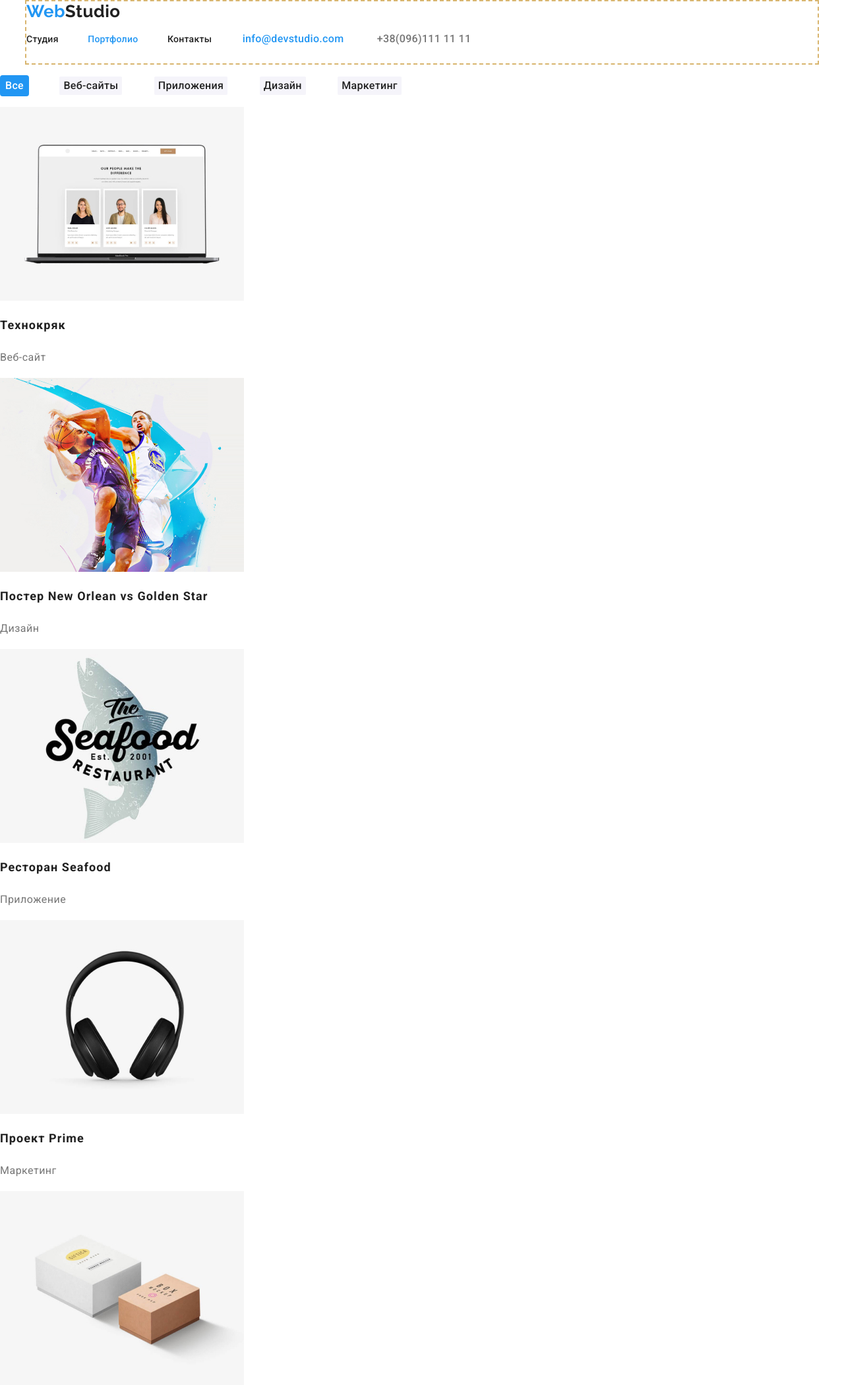
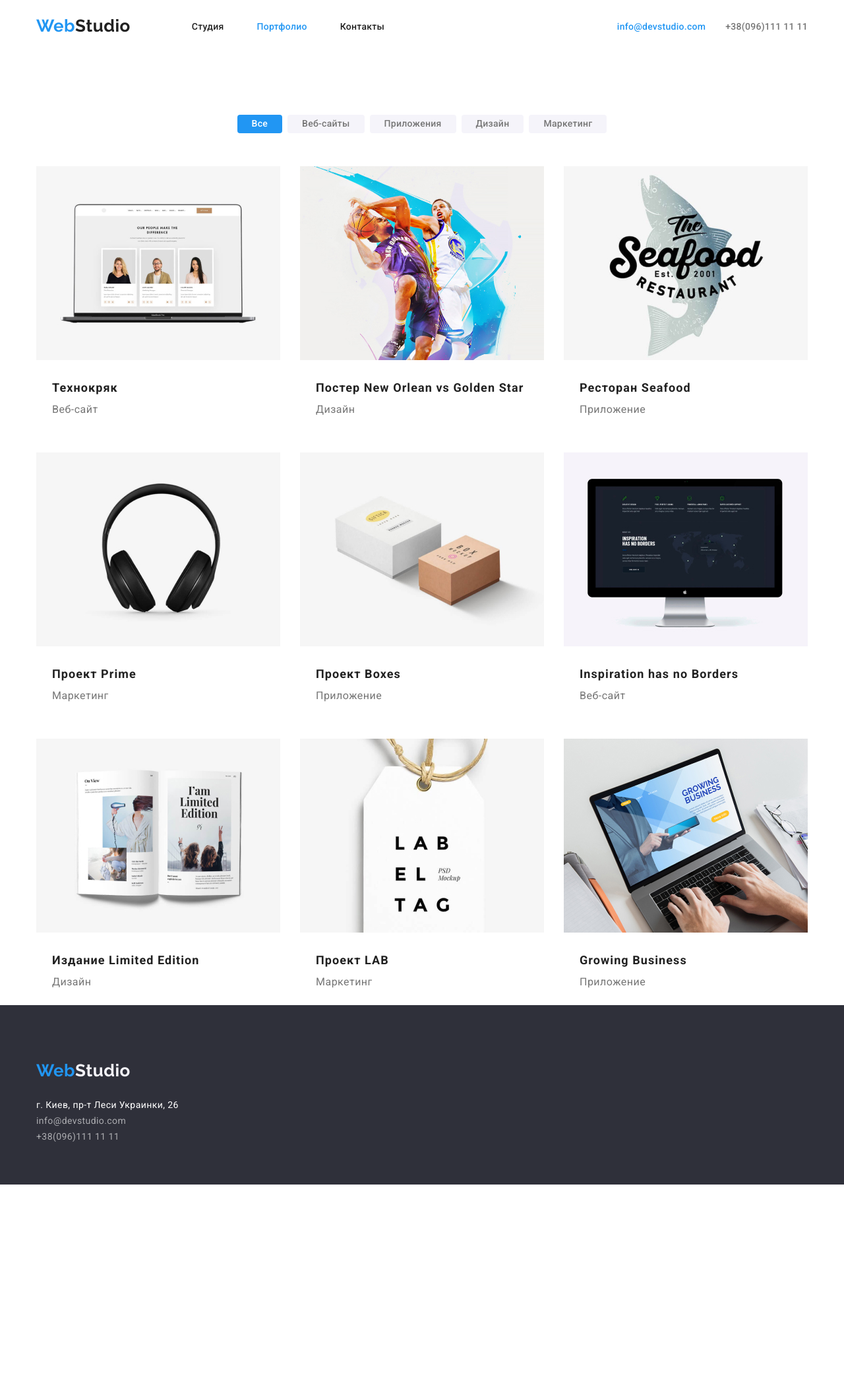
Before and after one commit to xxArtur/goit-markup-hw-03, a plain HTML site: page portfolio.html in a window 1280 px wide. Shown: the top 2103 px of the page at 66% size. After the commit the page ends 1796 px from the top, so only its background shows below. Drawn offline with Linux system fonts and the light colour scheme.

Commit message:
правка

```diff
--- a/css/style.css
+++ b/css/style.css
@@ -8,75 +8,111 @@
 }
 
 body {
-    background-color: var(--primary-white-color);
   color: var(--title-text-color);
   font-family: Roboto, sans-serif;
   letter-spacing: 0.03em;
-    margin: 0cm;
+  margin: 0;
+  padding: 0;
+
 }
 
 ul {
-
+  margin: 0;
   padding: 0;
   list-style-type: none;
 }
-  .page-heder{
-    background-color: #757575;
+h1,h2,h3,h4,p{
+  margin: 0;
+  padding: 0;
 }
 
 .container {
+  margin-right: auto;
+  margin-left: auto;
+  width: 1170px;
+  padding-left: 15px;
+  padding-right: 15px;
   margin: 0 auto;
-    width: 1200px;
-    border: 2px dashed #d8b56e;
-
-    /* display: inline;
-   box-sizing: border-box;
-   margin-top: 20px;
-margin-right: 10px;
-margin-bottom: 15px;
-margin-left: 30px;
-    padding: 0 15px; */
-
-
 
 }
 
-  .links {
-    text-decoration: none;
+/* heder */
+.hed {
+  background: #FFFFFF;
 
 }
 
+.header-inner {
+  display: flex;
+  justify-content: space-between;
+}
 
-  /* логотип */
+.list {
+  list-style: none;
+}
+
+
 .logo {
+  display: flex;
+  text-decoration: none;
+
   font-family: Raleway, sans-serif;
   font-weight: 700;
   font-size: 26px;
   line-height: 1.19;
-    text-decoration: none;
+  padding: 24px 0 25px 0;
+
+
   color:var(--title-text-color);
+
 }
 
 .logo-color {
-    color: var(--accent-color);
+  color:var(--accent-color)
+}
+
+.logo.footer {
+  color:var(--backgroynd-color-two);
+  margin-top: 60px;
+}
+
+.logo-link {
+  align-items: center;
+}
+
+.site-menu {
+  display: flex;
+  margin-left: 93px;
+
+  font-size: 15px;
+  line-height: 1.2;
+  text-decoration: none;
+}
+
+.menu-item:not(:last-child) {
+  margin-left: 0;
+  margin-right: 50px;
 }
 
 
+
 .main-nav {
-  display: inline-block;
-
+  display: flex;
+  align-items: center;
+  justify-content: space-between;
 }
 
-.menu-item {
-  display: inline-block;
-  margin-right: 40px;
-
+.main-nav.list {
+  justify-content: flex-end;
 }
 
-  /* навигація */
+.main-nav .item+ .item {
+  margin-left: 50px;
+}
 
-  .menu-list .menu-link {
+.menu-link {
   color: var(--title-text-color);
+  font-family: 'Roboto';
   font-weight: 500;
   font-size: 14px;
   line-height: 1.14;
@@ -84,7 +120,12 @@ margin-left: 30px;
   text-decoration: none;
 }
 
-  .menu-list .menu-link-active{
+.menu-link:hover {
+  color:  var(--accent-color);
+}
+
+
+.menu-link.active{
   color:  var(--accent-color);
   font-weight: 500;
   font-size: 14px;
@@ -93,14 +134,56 @@ margin-left: 30px;
   text-decoration: none;
 }
 
+/* button */
 
-  /* герой */
-  .hero {
-    background-color: var(--background-color-wan);
-    background-size: cover;
-    background-position: center;
+.button {
+  color:#757575;
+  font-family: Roboto, sans-serif;
+  font-weight: 500;
+  font-size: 14px;
+  line-height: 1.14;
+  letter-spacing: 0.02em;
+  text-decoration: none;
+}
+
+.button:hover {
+  color: var(--accent-color);
+}
+
+.button.primary {
+  color: var(--accent-color);
+}
+
+.button.primary-top {
+  color: var(--primary-white-color);
+  background-color: var(--accent-color);
+  border-color:var(--accent-color);
+  border-radius: 4px;
+
+  font-weight: 700;
+  font-size: 16px;
+  line-height: 1.88;
+
+  letter-spacing: 0.06em;
+  padding: 10px 32px 10px 32px;
+  margin-bottom: 200px;
+
+}
+/* end button */
+/* end heder  */
+
+
+/* hero */
+.fon {
+  background-color:var(--background-color-wan);
+  display: flex;
+  align-items: center;
   text-align: center;
 }
+
+/* .hero {
+
+} */
 
 .hero-title {
   color: var(--primary-white-color);
@@ -110,101 +193,93 @@ margin-left: 30px;
   text-align: center;
   letter-spacing: 0.06em;
   text-transform: uppercase;
+
+  margin-top: 200px;
+  margin-bottom: 30px;
 }
 
-  .button {
-    border-radius: 3px;
-    color: var(--title-text-color);
-    background-color: var(--primary-white-color);
-    font-family: Roboto, sans-serif;
-    font-weight: 500;
-    font-size: 14px;
-    line-height: 1.14;
-    letter-spacing: 0.02em;
-    text-decoration: none;
+/* end hero */
+
+.list {
+  display: flex;
+
 }
 
-  .button.primary-top {
-    color: var(--primary-white-color);
-    background-color: var(--accent-color);
-    border-color:var(--accent-color);
+.list .item+ .item {
+  margin-left: 30px;
 }
 
-  .button.primary {
-    color:var(--accent-color);
-    background-color: var(--primary-white-color);
-    border-color: transparent;
+.feature-list {
+  font-family: 'Roboto';
+  font-weight: 700;
+  font-size: 14px;
+  line-height: 16px;
+  letter-spacing: 0.03em;
+  text-transform: uppercase;
+  color:var(--title-text-color);
 }
 
-  .button.primary:hover {
-    color: var(--primary-white-color);
-    background-color: var(--accent-color);
-    border-color:var(--accent-color);
-  }
+.p-text {
+  font-family: 'Roboto';
 
-  .button.secondary {
-     color: var(--accent-color);
-     background-color: var(--primary-white-color);
-     border-color: var(--accent-color);
-  }
-
-  .button.tell {
+  font-weight: 400;
+  font-size: 14px;
+  line-height: 1.71;
+  letter-spacing: 0.03em;
   color:var(--text-color);
-    background-color:var(--primary-white-color);
-  }
-
-  .button.tell:hover {
-    color: var(--accent-color);
-    background-color: var(--primary-white-color);
-    border-color: var(--accent-color);
-  }
-
-  .list {
-    font-size: 24px;
-    font-weight: 400;
-    text-decoration: none;
-    list-style: none;
 }
 
 
-  /* Особливості */
+.specifics {
+  margin-top: 94px;
+}
 
-  .section-title {
-    font-weight: 700;
-    font-size: 36px;
-    line-height: 1.167;
+.works {
+  padding-top: 94px;
   text-align: center;
 }
 
+.section-title-works {
+  font-weight: 700;
+  font-size: 36px;
+  line-height: 42px;
+  text-align: center;
+  letter-spacing: 0.03em;
 
-  .feature-list {
-    color: var(--title-text-color);
-    font-weight: 700;
-    font-size: 14px;
-    line-height: 1.14;
-    text-transform: uppercase;
+  color:var(--title-text-color);
+
+  margin-bottom: 50px;
+
+}
+
+.working {
+  align-items: center;
+  justify-content:space-between;
+  padding-bottom: 94px;
 }
 
 
-  .p-text {
-    font-weight: 400;
-    font-size: 14px;
-    line-height: 1.71;
-    color: var(--text-color) ;
+.section-title-comand {
+  font-weight: 700;
+  font-size: 36px;
+  line-height: 42px;
+  text-align: center;
+  letter-spacing: 0.03em;
+
+  color:var(--title-text-color);
+  padding-top: 94px;
+  margin-bottom: 50px;
 }
 
-
-/* команда*/
-
-  .comand {
-    background-color: #F5F4FA;
-    background-size: 1600px 650px;
+.comand-list {
+  display: flex;
+  align-items: center;
+  justify-content:space-between;
+  padding-bottom: 94px;
 }
 
-  .comand-list .list{
-    font-size: 16px;
-    line-height: 1.19;
-
+.comand-item {
+  text-align: center;
 }
 
 .comand-name {
@@ -212,6 +287,19 @@ margin-left: 30px;
   font-weight: 500;
   font-size: 16px;
   line-height: 1.19;
+  color:var(--title-text-color);
+}
+
+
+.address {
+  font-family: 'Roboto';
+  font-style: normal;
+  font-weight: 400;
+  font-size: 14px;
+  line-height: 1.71;
+  letter-spacing: 0.03em;
+  text-align: left;
+  padding-bottom: 60px;
 }
 
 .p-name {
@@ -222,31 +310,12 @@ margin-left: 30px;
   color: #757575;
 }
 
-
-
-  .fon {
-    background-color:#2F303A;
-  }
-
-
-  .address {
-    font-family: 'Roboto';
-    font-style: normal;
+.p-text {
   font-weight: 400;
   font-size: 14px;
   line-height: 1.71;
-    letter-spacing: 0.03em;
+  color: var(--text-color) ;
 }
-
-  .logo-footer {
-    font-family: Raleway, sans-serif;
-    font-weight: 700;
-    font-size: 26px;
-    line-height: 1.19;
-    text-decoration: none;
-    color:var(--backgroynd-color-two);
-  }
-
 .address .p-text {
   color:var(--primary-white-color);
 }
@@ -255,40 +324,92 @@ margin-left: 30px;
   color: rgba(255, 255, 255, 0.6)
 }
 
+.links {
+  margin-top: 94px;
+}
+.menu-list {
+  display: flex;
+  justify-content: center;
+  margin-bottom: 50px;
+}
 
-  /* портфоліо */
-
-  .button {
+.menu-items {
   font-weight: 500;
   font-size: 16px;
   line-height: 1.62;
-    border: 2px solid black;
-    border-radius: 4px;
-    border-color: var(--primary-white-color);
-    background-color: #F5F4FA;
+
+  text-align: center;
+  letter-spacing: 0.03em;
+
+  color:var(--title-text-color);
 }
 
-  .button:active {
-    color: var(--primary-white-color);
-    background-color: var(--accent-color);
+.button.menu {
+  padding: 6px 22px;
+  border-radius: 4px;
+  background-color:var(--backgroynd-color-two);
+  border: 0;
 }
 
-  .button.menu:hover,
-  .button.menu:focus {
-    border-color: var(--accent-color);
+.button.menu.active {
+
+  background-color:var(--accent-color);
+  color:var(--primary-white-color);
+}
+
+.button.menu:hover {
+  background-color:var(--accent-color);
+  color:var(--primary-white-color);
+}
+
+.menu-items:not(:last-child) {
+  margin-left: 0;
+  margin-right: 8px;
+
+}
+
+
+.services-list {
+
+  display: flex;
+  flex-wrap: wrap;
+}
+
+.services-item {
+  width: 370px;
+  margin-right: 30px;
+  margin-bottom: 30px;
+}
+
+.services-item:nth-child(3n) {
+  margin-right: 0;
+}
+
+.services-item:nth-last-child(-n + 3) {
+  margin-bottom: 0;
 }
 
 .services-name {
   font-weight: 700;
   font-size: 18px;
-    line-height: 2;
+  line-height: 2.0;
   letter-spacing: 0.06em;
 
+  color:var(--title-text-color);
+
+  margin-top: 20px;
+  margin-left: 24px;
 }
 
 .services-p {
+
   font-weight: 400;
   font-size: 16px;
-    line-height: 1.875;
-    color:var(--text-color)
+  line-height: 1.88;
+  letter-spacing: 0.03em;
+
+  color:var(--text-color);
+
+  margin-bottom: 20px;
+  margin-left: 24px;
 }
--- a/portfolio.html
+++ b/portfolio.html
@@ -12,103 +12,110 @@
 </head>
 <body>
 
-    <header >
+    <header class="hed">
+        <!--Шапка-->
        <div class="container">
-        <!--Шапка-->
+           <div class="header-inner">
                <nav class="main-nav">
                    <a href="" class="logo"><span class="logo-color">Web</span>Studio</a>
-
-            <ul class="menu-list">
+                   <ul class="site-menu list">
                        <li class="menu-item"><a class="menu-link" href="./index.html">Студия</a></li>
-                <li class="menu-item"><a class="menu-link-active" href="./portfolio.html">Портфолио</a></li>
+                       <li class="menu-item"><a class="menu-link active" href="./portfolio.html">Портфолио</a></li>
                        <li class="menu-item"><a class="menu-link" href="">Контакты</a></li>
                    </ul>
                </nav>
 
                    <ul class="main-nav list">
-                <li class="menu-item"><a href="mailto:info@devstudio.com" class="button primary">info@devstudio.com</a></li>
-                <li class="menu-item"><a href="tel:+380961111111" class="button tell">+38(096)111 11 11</a></li>
+                       <li class="item"><a href="mailto:info@devstudio.com" class="button primary">info@devstudio.com</a></li>
+                       <li class="item"><a href="tel:+380961111111" class="button tell">+38(096)111 11 11</a></li>
                    </ul>
            </div>
+       </div>
+
+
+       </div>
+
    </header>
 
     <main>
         <!-- Меню -->
+        <div class="container">
         <section class="links">
-        <ul>
-            <li class="menu-item">
-                <button type="button" class="button primary-top">Все</button>
+        <ul class="menu-list">
+            <li class="menu-items">
+                <button type="button" class="button menu active">Все</button>
             </li>
-            <li class="menu-item">
+            <li class="menu-items">
                 <button type="button" class="button menu" >Веб-сайты</button>
             </li>
-            <li class="menu-item">
+            <li class="menu-items">
                 <button type="button" class="button menu" >Приложения</button>
             </li>
-            <li class="menu-item">
+            <li class="menu-items">
                 <button type="button" class="button menu" >Дизайн</button>
             </li>
-            <li class="menu-item">
+            <li class="menu-items">
                 <button type="button" class="button menu" >Маркетинг</button>
             </li>
         </ul>
 
         <!-- група послуг -->
-        <ul>
-            <li>
+        <ul class="services-list">
+            <li class="services-item">
                     <img src="./images/tehno.jpg" alt="Технокряк" width="370">
                     <h2 class="services-name" >Технокряк</h2>
                     <p class="services-p">Веб-сайт</p>
             </li>
-            <li>
+            <li class="services-item">
                     <img src="./images/star.jpg" alt="Постер New Orlean vs Golden Star" width="370">
                     <h2 class="services-name" >Постер New Orlean vs Golden Star</h2>
                     <p class="services-p">Дизайн</p>
             </li>
-            <li>
+            <li class="services-item">
                     <img src="./images/seafood.jpg" alt="Ресторан Seafood" width="370">
                     <h2 class="services-name" >Ресторан Seafood</h2>
                     <p class="services-p">Приложение</p>
             </li>
-            <li>
+            <li class="services-item">
                     <img src="./images/prime.jpg" alt="Проект Prime" width="370">
                     <h2 class="services-name" >Проект Prime</h2>
                     <p class="services-p">Маркетинг</p>
             </li>
-            <li>
+            <li class="services-item">
                     <img src="./images/boxes.jpg" alt="Проект Boxes" width="370">
                     <h2 class="services-name" >Проект Boxes</h2>
                     <p class="services-p">Приложение</p>
             </li>
-            <li>
+            <li class="services-item">
                     <img src="./images/borders.jpg" alt="Inspiration has no Borders" width="370">
                     <h2 class="services-name" >Inspiration has no Borders</h2>
                     <p class="services-p">Веб-сайт</p>
             </li>
-            <li>
+            <li class="services-item">
                     <img src="./images/limited.jpg" alt="Издание Limited Edition" width="370">
                     <h2 class="services-name" >Издание Limited Edition</h2>
                     <p class="services-p">Дизайн</p>
             </li>
-            <li>
+            <li class="services-item">
 
                     <img src="./images/lab.jpg" alt="Проект LAB" width="370">
                     <h2 class="services-name" >Проект LAB</h2>
                     <p class="services-p">Маркетинг</p>
             </li>
-            <li>
+            <li class="services-item">
                     <img src="./images/business.jpg" alt="Growing Business" width="370">
                     <h2 class="services-name" >Growing Business</h2>
                     <p class="services-p">Приложение</p>
             </li>
         </ul>
         </section>
+    </div>
     </main>
 
     <footer class="fon">
-
         <!-- Підвал -->
-            <a href="" class="logo-footer"><span class="logo-color">Web</span>Studio</a>
+        <div class="container">
+            <a href="" class="logo footer"><span class="logo-color">Web</span>Studio</a>
             <div class="address">
                 <p class="p-text">г. Киев, пр-т Леси Украинки, 26</p>
                 <p class="p-text rgba">info@devstudio.com</p>
```
Also changed, not shown: index.html (+40 -29 lines). Lines whose indentation alone changed are shown as unchanged.
